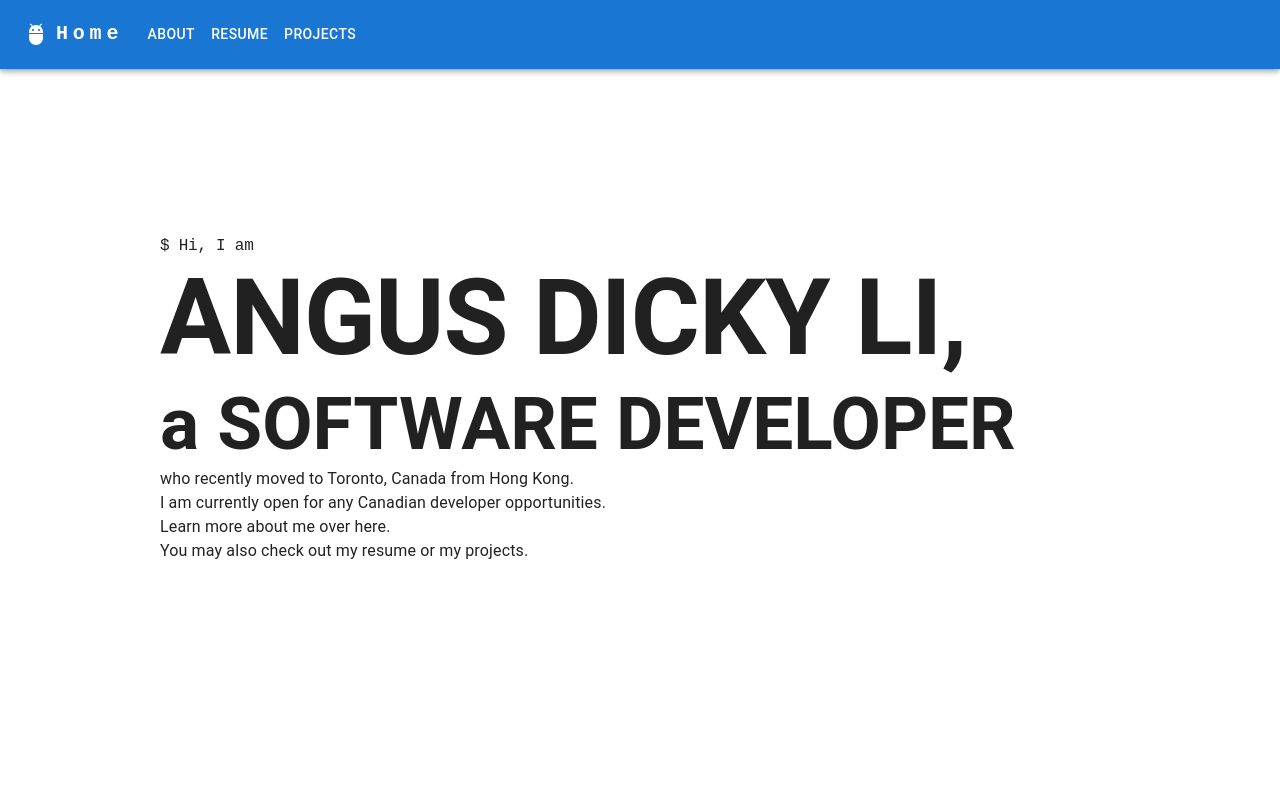
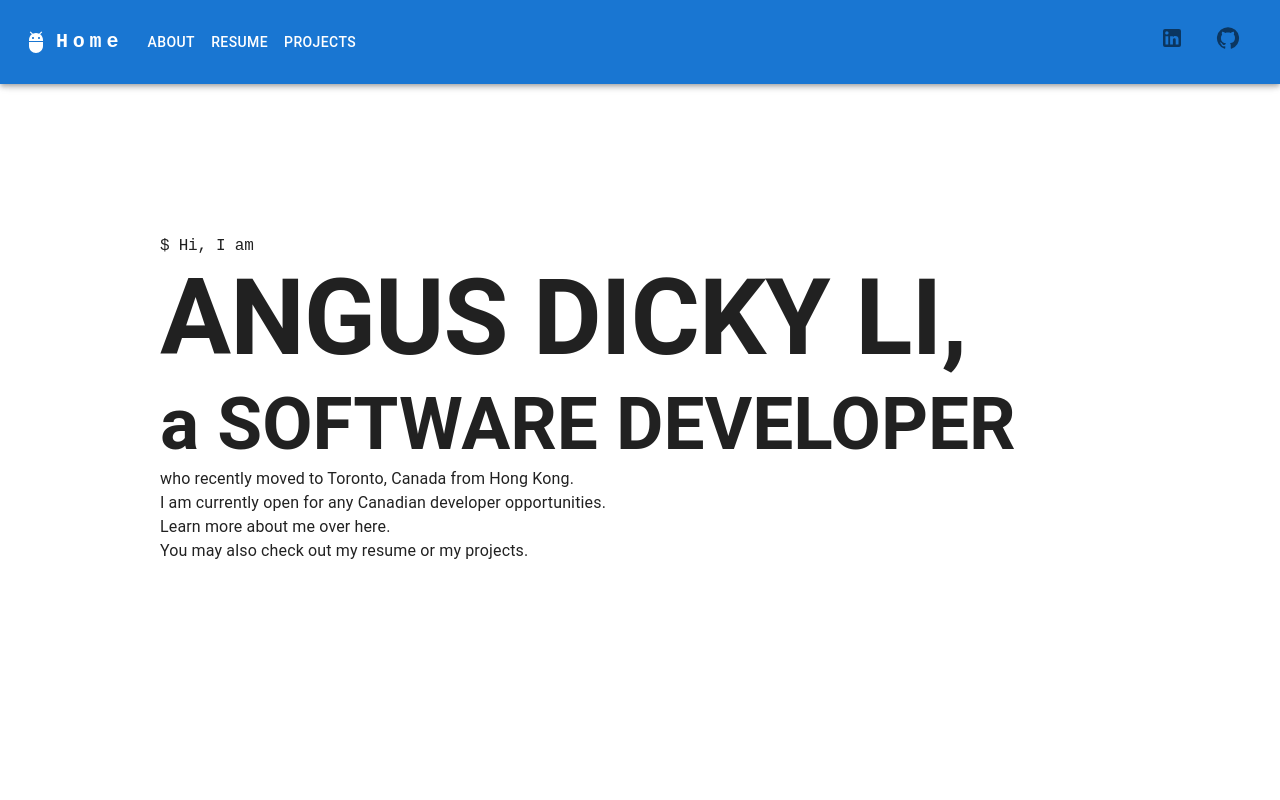
Before and after one commit to lad338/lad338.github.io, a React (Create React App) app: page / in a window 1280 px wide. Shown: the top 800 px of the page. Built offline with nearby package versions, Linux system fonts and the light colour scheme.

Commit message:
add app bar icons to profiles

```diff
--- a/src/features/appBar/AppBarCustomized.tsx
+++ b/src/features/appBar/AppBarCustomized.tsx
@@ -5,6 +5,7 @@ import Container from '@mui/material/Container'
 import { AppBarMedium } from './AppBarMedium'
 import { AppBarSmall } from './AppBarSmall'
 import { HideOnScroll } from './HideOnScroll'
+import { AppBarRightIcons } from './AppBarRightIcons'
 
 export const AppBarCustomised: React.FC = () => {
   const [anchorElNav, setAnchorElNav] = React.useState<null | HTMLElement>(null)
@@ -27,6 +28,7 @@ export const AppBarCustomised: React.FC = () => {
               handleCloseNavMenu={handleCloseNavMenu}
               handleOpenNavMenu={handleOpenNavMenu}
             />
+            <AppBarRightIcons />
           </Toolbar>
         </Container>
       </AppBar>
--- /dev/null
+++ b/src/features/appBar/AppBarRightIcons.tsx
@@ -0,0 +1,30 @@
+import React from 'react'
+import Box from '@mui/material/Box'
+import { SxProps } from '@mui/system'
+import { ICONS } from './icons'
+import { IconButton } from '@mui/material'
+
+const iconStyle: SxProps = {
+  mx: 1,
+  my: 2,
+  display: 'block',
+}
+export const AppBarRightIcons: React.FC = () => {
+  return (
+    <Box sx={{ display: 'flex', flexDirection: 'row' }}>
+      {ICONS.map((icon) => {
+        return (
+          <IconButton
+            id={icon.id}
+            key={icon.id}
+            sx={iconStyle}
+            href={icon.href}
+            target="_blank"
+          >
+            {icon.icon}
+          </IconButton>
+        )
+      })}
+    </Box>
+  )
+}
--- /dev/null
+++ b/src/features/appBar/icons.tsx
@@ -0,0 +1,16 @@
+import { Icon } from './types/icon'
+import LinkedInIcon from '@mui/icons-material/LinkedIn'
+import GitHubIcon from '@mui/icons-material/GitHub'
+
+export const ICONS: Icon[] = [
+  {
+    id: 'linkedin-icon',
+    icon: <LinkedInIcon />,
+    href: 'https://www.linkedin.com/in/dickyli338/',
+  },
+  {
+    id: 'github-con',
+    icon: <GitHubIcon />,
+    href: 'https://github.com/lad338',
+  },
+]
--- /dev/null
+++ b/src/features/appBar/types/icon.ts
@@ -0,0 +1,7 @@
+import { ReactElement } from 'react'
+
+export type Icon = {
+  id: string
+  icon: ReactElement
+  href: string
+}
```
